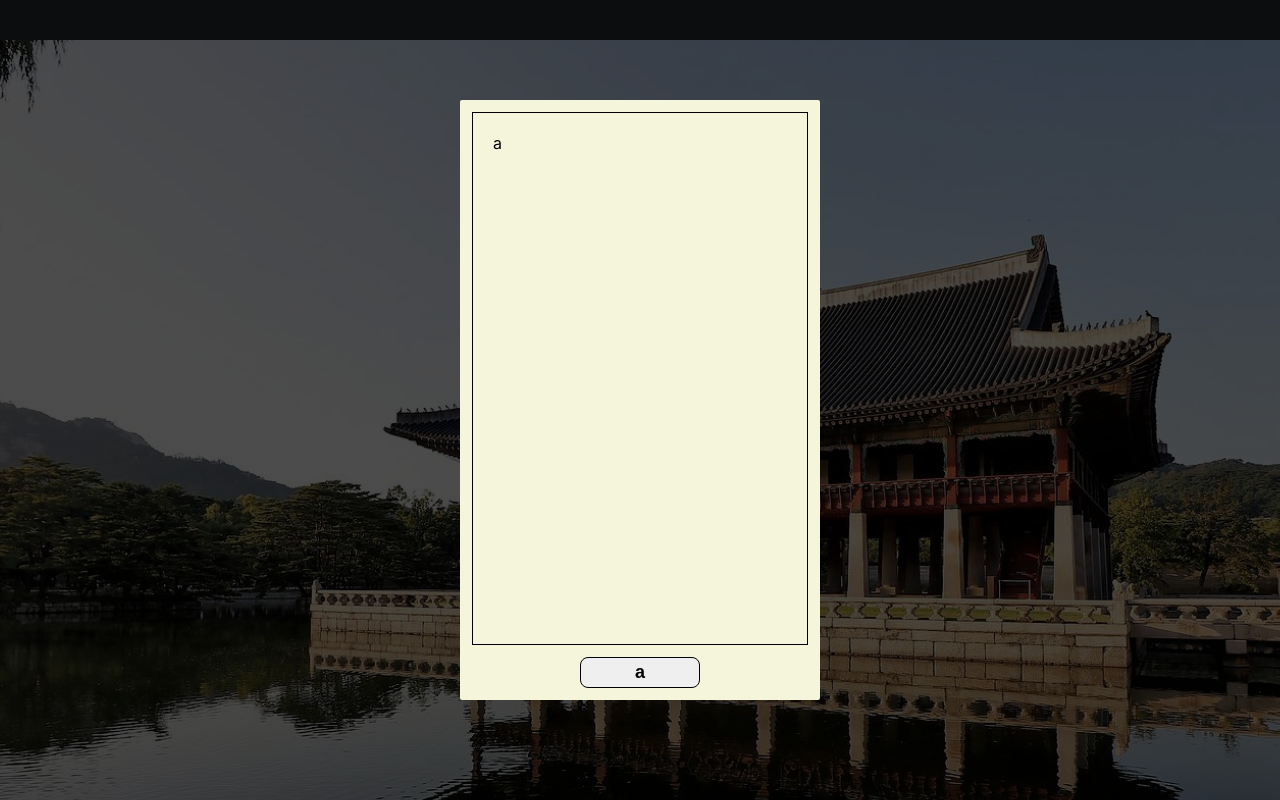
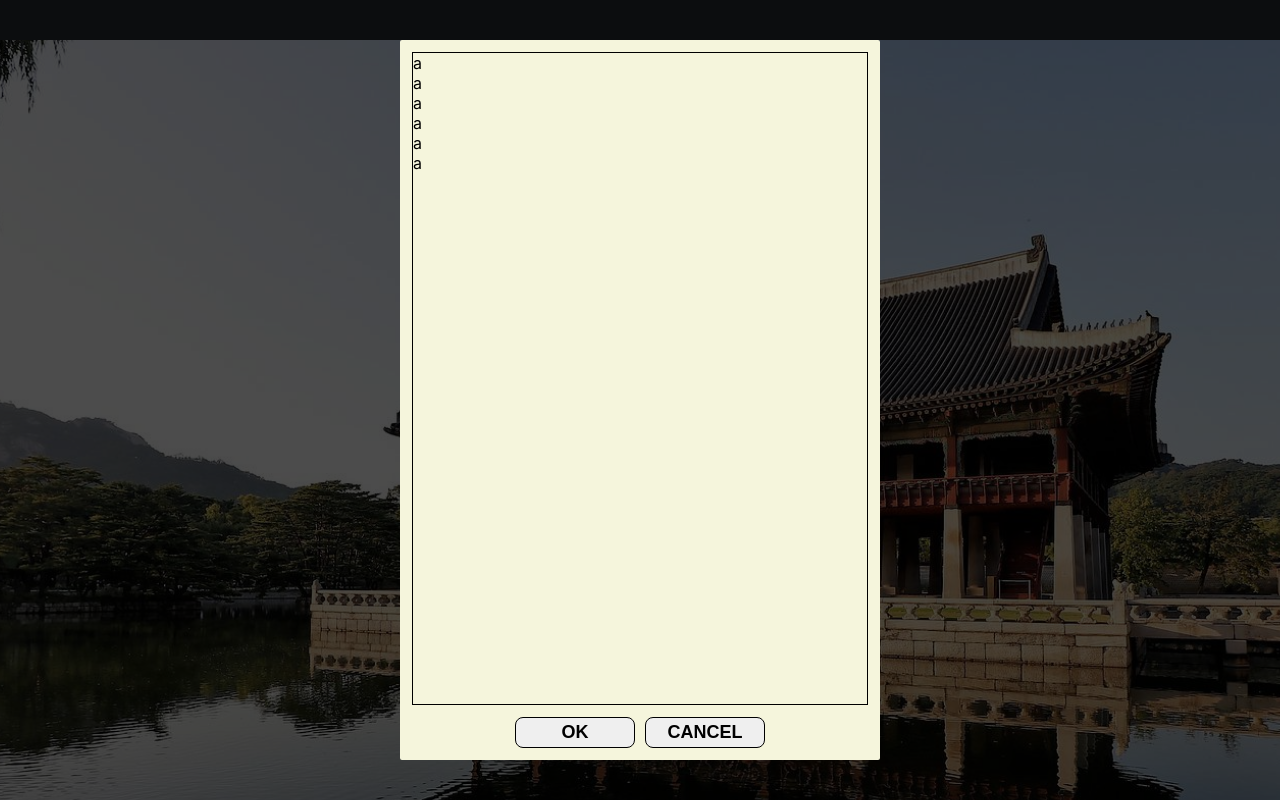
Before and after one commit to KNUTKnutu/Knutu, a React (Vite) app in the folder frontend/: page / in a window 1280 px wide. Shown: the top 800 px of the page. Built offline with nearby package versions, Linux system fonts and the light colour scheme.

Commit message:
KNUT-20 Dialog Popup

```diff
--- a/frontend/src/App.tsx
+++ b/frontend/src/App.tsx
@@ -2,14 +2,10 @@ import "./App.css";
 import IntroScene from "./Scenes/IntroScene/IntroScene";
 import LobbyScene from "./Scenes/LobbyScene/LobbyScene";
 import GameScene from "./Scenes/GameScene/GameScene";
-
-import TwoButton from "./Components/Popup/TwoButton";
-import OneButton from "./Components/Popup/OneButton";
+import Dialog from "./Components/Popup/Dialog/Dialog";
+import OneButton from "./Components/Popup/Simple/OneButton";
 
 const App: React.FC = () => {
-  const onClick = () => {
-    console.log("Good!");
-  };
   return (
     <>
       <div className="App">
@@ -21,8 +17,19 @@ const App: React.FC = () => {
         </main>
         <footer></footer>
       </div>
-      <OneButton text="a" buttonText="a" callback={onClick}></OneButton>
-      {/* <TwoButton text="a" leftButtonText="a" rightButtonText="b"></TwoButton> */}
+      <Dialog
+        main={
+          <div style={{ height: "800px" }}>
+            <div>a</div>
+            <div>a</div>
+            <div>a</div>
+            <div>a</div>
+            <div>a</div>
+            <div>a</div>
+          </div>
+        }
+        callback__OK={() => console.log("Good!")}
+      ></Dialog>
     </>
   );
 };
--- a/frontend/src/Components/Popup/TwoButton.css
+++ b/frontend/src/Components/Popup/Dialog/Dialog.css
@@ -1,26 +1,39 @@
-@import "../../variable.css";
+@import "../../../variable.css";
 
-.two_button_container {
+.dialog_container {
   display: flex;
   flex-direction: column;
   justify-content: center;
   align-items: center;
   gap: var(--container-gap);
-  width: var(--popup-width);
-  height: var(--popup-height);
+  width: var(--popup-width-dialog);
+  height: var(--popup-height-dialog);
   border-radius: var(--container-radius);
   background-color: var(--container-background-color);
   padding: var(--container-padding);
 }
 
-.text_wrapper {
+.element_wrapper {
   flex: 1;
   display: flex;
-  align-items: flex-start;
   width: 100%;
+  height: fit-content;
   border: 1px solid black;
-  color: var(--text-color);
-  padding: var(--text-wrapper-padding);
+  overflow-y: auto;
+  color: black;
+}
+
+.element_wrapper::-webkit-scrollbar {
+  width: 10px;
+}
+.element_wrapper::-webkit-scrollbar-thumb {
+  background-color: #2f3542;
+  border-radius: 10px;
+  background-clip: padding-box;
+  border: 2px solid transparent;
+}
+.element_wrapper::-webkit-scrollbar-track {
+  background-color: transparent;
 }
 
 .button_wrapper {
@@ -30,7 +43,10 @@
   gap: var(--button-wrapper-gap);
 }
 
-button {
+.popup_btn {
+  display: flex;
+  justify-content: center;
+  align-items: center;
   padding: var(--button-padding);
   min-width: var(--button-min-width);
   font-size: var(--button-font-size);
@@ -40,13 +56,13 @@ button {
   outline: none;
 }
 
-button:hover {
-  background-color: lightgray;
+.popup_btn:hover {
+  background-color: var(--button-hover-background-color);
   animation: fade 0.2s cubic-bezier(0.175, 0.885, 0.32, 1.275) both;
   cursor: pointer;
 }
 
-button:active {
+.popup_btn:active {
   background-color: var(--button-active-background-color);
 }
 
--- /dev/null
+++ b/frontend/src/Components/Popup/Dialog/Dialog.tsx
@@ -0,0 +1,28 @@
+import Dim from "../../Dim/Dim";
+import "./Dialog.css";
+
+interface Props {
+  main: JSX.Element;
+  callback__OK?(): void;
+  callback__CANCEL?(): void;
+}
+
+const Dialog = ({ main, callback__OK, callback__CANCEL }: Props) => {
+  return (
+    <Dim>
+      <div className="dialog_container">
+        <div className="element_wrapper">{main}</div>
+        <div className="button_wrapper">
+          <button className="popup_btn" onClick={callback__OK}>
+            OK
+          </button>
+          <button className="popup_btn" onClick={callback__CANCEL}>
+            CANCEL
+          </button>
+        </div>
+      </div>
+    </Dim>
+  );
+};
+
+export default Dialog;
--- a/frontend/src/Components/Popup/OneButton.css
+++ b/frontend/src/Components/Popup/Simple/OneButton.css
@@ -1,4 +1,4 @@
-@import "../../variable.css";
+@import "../../../variable.css";
 
 .one_button_container {
   display: flex;
@@ -6,8 +6,8 @@
   justify-content: center;
   align-items: center;
   gap: var(--container-gap);
-  width: var(--popup-width);
-  height: var(--popup-height);
+  width: var(--popup-width-simple);
+  height: var(--popup-height-simple);
   border-radius: var(--container-radius);
   background-color: var(--container-background-color);
   padding: var(--container-padding);
@@ -23,7 +23,10 @@
   padding: var(--text-wrapper-padding);
 }
 
-button {
+.popup_btn {
+  display: flex;
+  justify-content: center;
+  align-items: center;
   padding: var(--button-padding);
   min-width: var(--button-min-width);
   font-size: var(--button-font-size);
@@ -33,13 +36,13 @@ button {
   outline: none;
 }
 
-button:hover {
+.popup_btn:hover {
   background-color: var(--button-hover-background-color);
   animation: fade 0.2s cubic-bezier(0.175, 0.885, 0.32, 1.275) both;
   cursor: pointer;
 }
 
-button:active {
+.popup_btn:active {
   background-color: var(--button-active-background-color);
 }
 
--- a/frontend/src/Components/Popup/OneButton.tsx
+++ b/frontend/src/Components/Popup/Simple/OneButton.tsx
@@ -1,5 +1,4 @@
-import Dim from "../Dim/Dim";
-import OnButtonClick from "../../Assets/Audios/OnButtonClick.mp3";
+import Dim from "../../Dim/Dim";
 import "./OneButton.css";
 
 type Nullable<T> = T | null;
@@ -18,7 +17,9 @@ const OneButton = ({ text, buttonText, callback }: Props) => {
           <span>{text}</span>
         </div>
         <div className="button_wrapper">
-          <button onClick={callback}>{buttonText}</button>
+          <button className="popup_btn" onClick={callback}>
+            {buttonText}
+          </button>
         </div>
       </div>
     </Dim>
--- /dev/null
+++ b/frontend/src/Components/Popup/Simple/TwoButton.css
@@ -0,0 +1,63 @@
+@import "../../../variable.css";
+
+.two_button_container {
+  display: flex;
+  flex-direction: column;
+  justify-content: center;
+  align-items: center;
+  gap: var(--container-gap);
+  width: var(--popup-width);
+  height: var(--popup-height);
+  border-radius: var(--container-radius);
+  background-color: var(--container-background-color);
+  padding: var(--container-padding);
+}
+
+.text_wrapper {
+  flex: 1;
+  display: flex;
+  align-items: flex-start;
+  width: 100%;
+  border: 1px solid black;
+  color: var(--text-color);
+  padding: var(--text-wrapper-padding);
+}
+
+.button_wrapper {
+  display: flex;
+  justify-content: center;
+  align-items: center;
+  gap: var(--button-wrapper-gap);
+}
+
+.popup_btn {
+  display: flex;
+  justify-content: center;
+  align-items: center;
+  padding: var(--button-padding);
+  min-width: var(--button-min-width);
+  font-size: var(--button-font-size);
+  font-weight: var(--button-font-weight);
+  border: 1px solid black;
+  border-radius: var(--button-radius);
+  outline: none;
+}
+
+.popup_btn:hover {
+  background-color: lightgray;
+  animation: fade 0.2s cubic-bezier(0.175, 0.885, 0.32, 1.275) both;
+  cursor: pointer;
+}
+
+.popup_btn:active {
+  background-color: var(--button-active-background-color);
+}
+
+@keyframes fade {
+  0% {
+    box-shadow: 0px 0px;
+  }
+  100% {
+    box-shadow: 2px 2px;
+  }
+}
--- a/frontend/src/variable.css
+++ b/frontend/src/variable.css
@@ -6,9 +6,7 @@
 
   /* Dim */
 
-  /* Popup */
-  --popup-width: 360px;
-  --popup-height: 600px;
+  /* Popup - Common */
   --container-gap: 12px;
   --container-radius: 2px;
   --container-background-color: beige;
@@ -29,4 +27,12 @@
   --button-hover-background-color: lightgray;
 
   --button-active-background-color: cyan;
+
+  /* Popup - Simple*/
+  --popup-width-simple: 360px;
+  --popup-height-simple: 600px;
+
+  /* Popup - Dialog */
+  --popup-width-dialog: 480px;
+  --popup-height-dialog: 720px;
 }
```
Also changed, not shown: frontend/src/Components/Popup/Simple/TwoButton.tsx (renamed from frontend/src/Components/Popup/TwoButton.tsx, +7 -3 lines).
